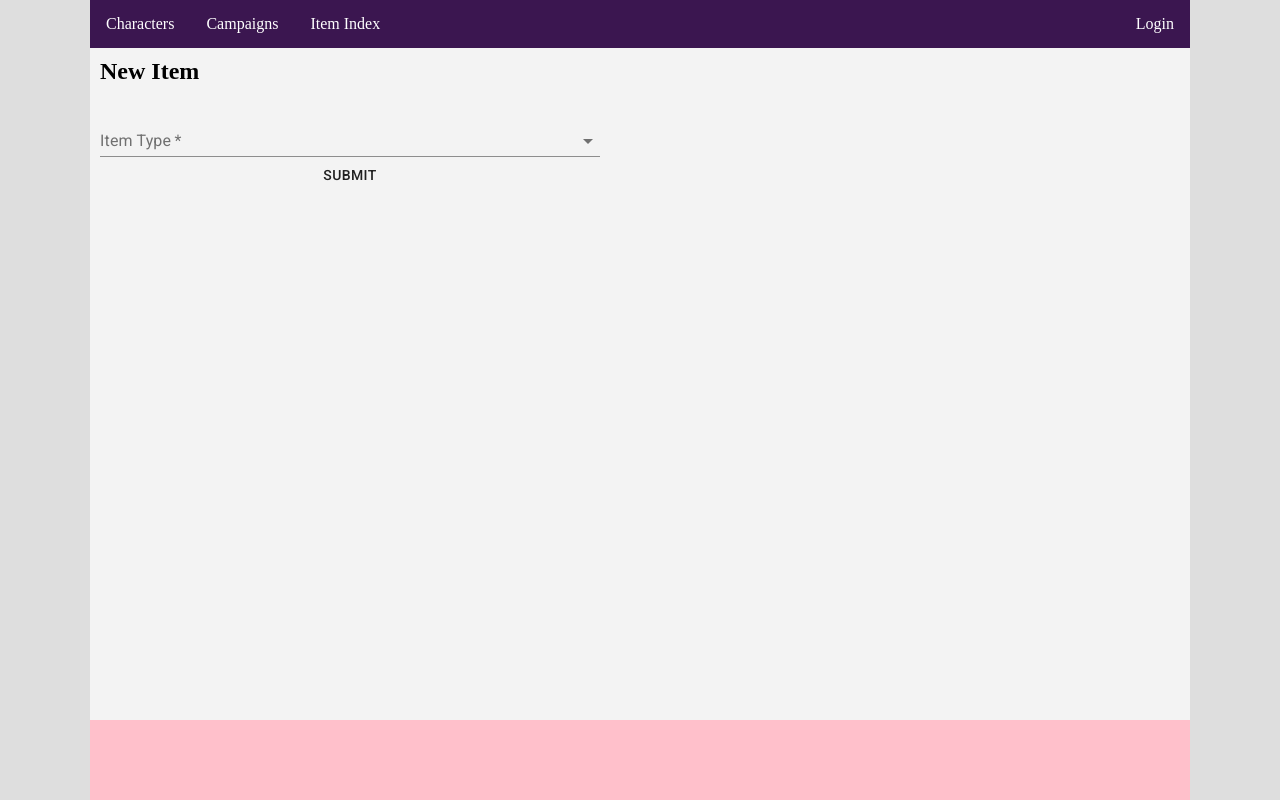
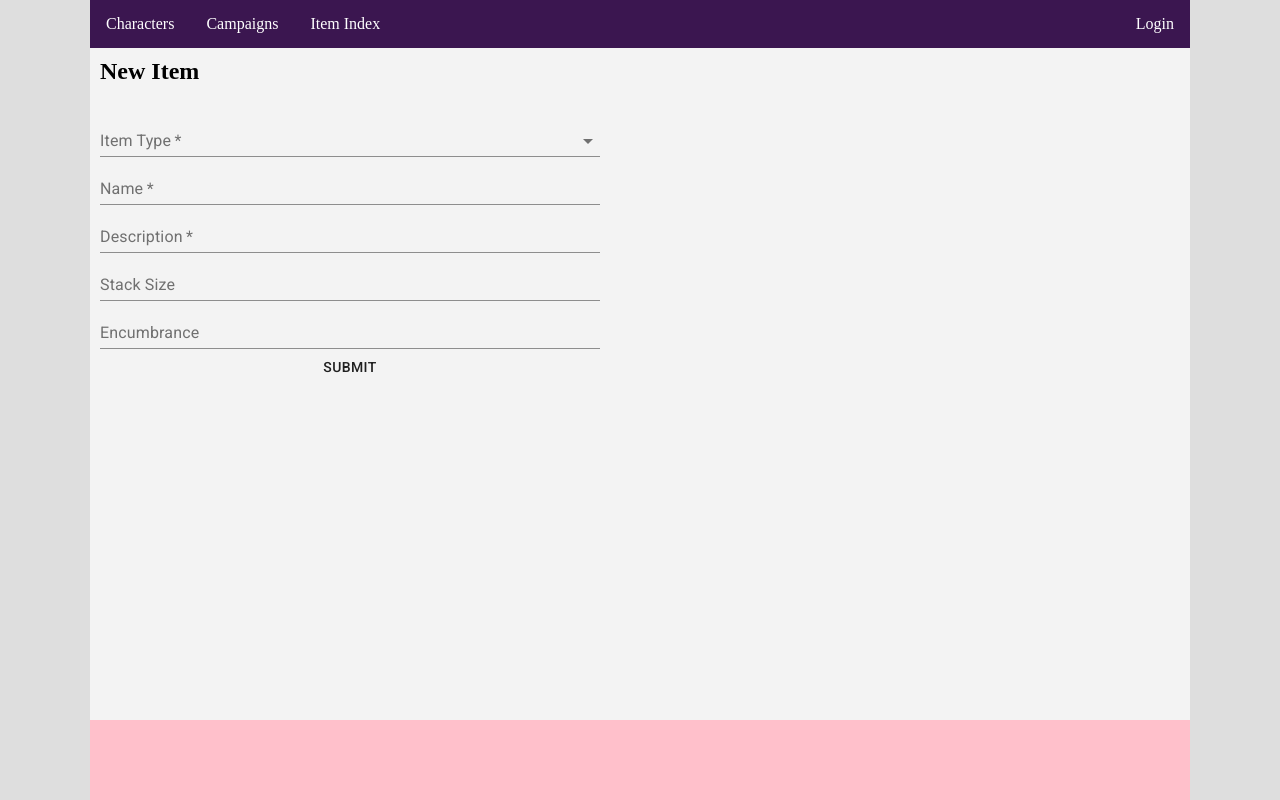
Before and after one commit to Janne555/lotfsd-frontend, a React (Create React App) app: page /newitem in a window 1280 px wide. Built offline with nearby package versions, Linux system fonts and the light colour scheme.

Commit message:
wip item creator

```diff
--- a/src/Components/ItemIndex/ItemCreator.tsx
+++ b/src/Components/ItemIndex/ItemCreator.tsx
@@ -6,6 +6,7 @@ import InputLabel from '@material-ui/core/InputLabel'
 import FormControl from '@material-ui/core/FormControl'
 import Button from '@material-ui/core/Button'
 import { isItemType } from '../../services'
+
 
 const useStyles = createUseStyles((theme: Theme) => ({
   itemCreator: {
@@ -53,11 +54,30 @@ function ItemCreator({ }: Props) {
             <option value='weapon'>Weapon</option>
           </Select>
         </FormControl>
-        {/* <TextField id={} /> */}
+        <TextField id='name' required label='Name' />
+        <TextField id='description' multiline required label='Description' />
+        <TextField id='stackSize' type='number' label='Stack Size' />
+        <TextField id='encumbrance' type='number' label='Encumbrance' />
+        {type === 'armor' &&
+          <>
+
+          </>
+        }
         <Button type="submit">submit</Button>
       </form>
     </div>
   )
 }
 
+const foo: ItemBase = {
+  description: '',
+  effects: [],
+  encumbrancePoints: 3,
+  id: "qwe",
+  name: "1123",
+  stackSize: 5,
+  encumbrance: 1
+}
+
+
 export default ItemCreator
```
